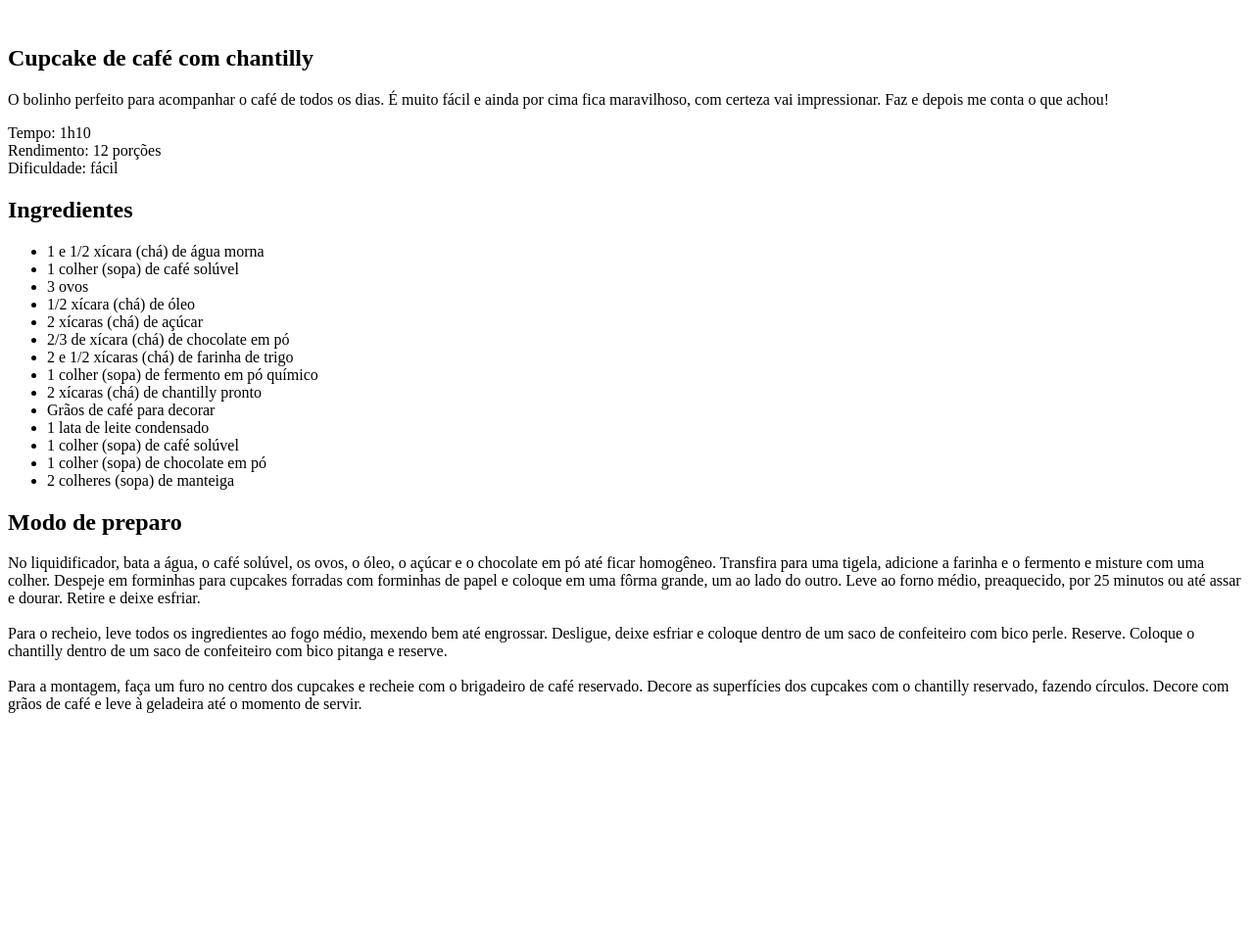
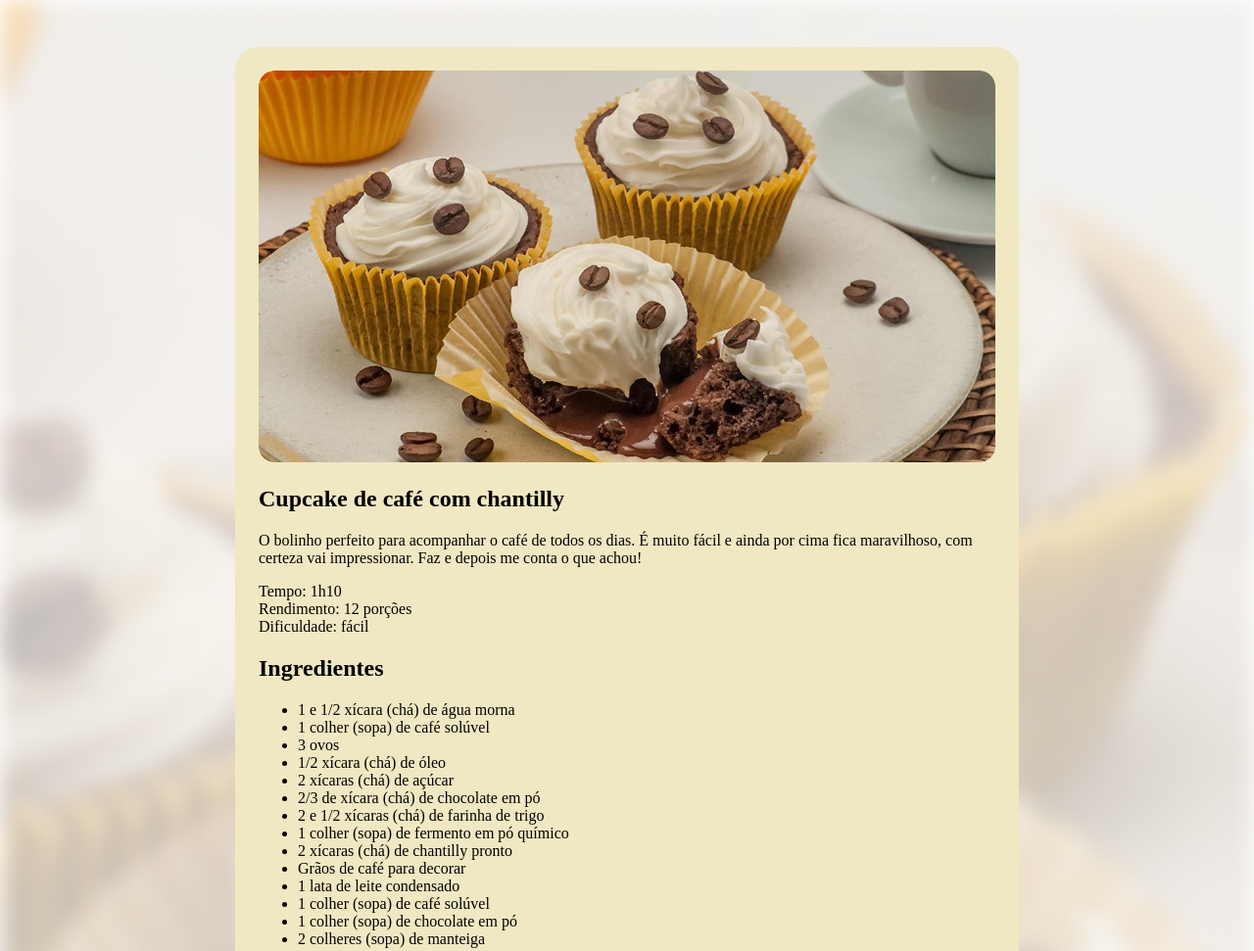
Before and after one commit to brunodearaujo/recipe, a plain HTML site: page receita/index.html in a window 1280 px wide. Shown: the top 971 px of the page at 98% size. Before the commit the page ends 800 px from the top, so only its background shows below. Drawn offline with Linux system fonts and the light colour scheme.

Commit message:
feat: :art:  add background, main images and page style

```diff
--- a/receita/index.html
+++ b/receita/index.html
@@ -8,7 +8,7 @@
 </head>
 <body>
     <div id="page">
-        <img src="" alt="">
+        <img src="images/main-image.jpg" alt="Imagem de um cupcake com grãos de café e um chantilly">
         <main>
             <section id="about">
                 <h1>Cupcake de café com chantilly</h1>
--- a/receita/style.css
+++ b/receita/style.css
@@ -0,0 +1,17 @@
+body{
+    background-image: url(images/bg-image.jpg);
+    background-size:cover
+}
+
+#page{
+    box-sizing: border-box;
+    width: 800px;
+    padding: 24px;
+    background-color: #F0E8C2;
+    border-radius: 24px;
+    margin: 48px auto;
+}
+
+img {
+    border-radius: 16px;
+}
```
Also changed, not shown: receita/images/bg-image.jpg (added), receita/images/main-image.jpg (added), receita/images/main-image.png (added).
